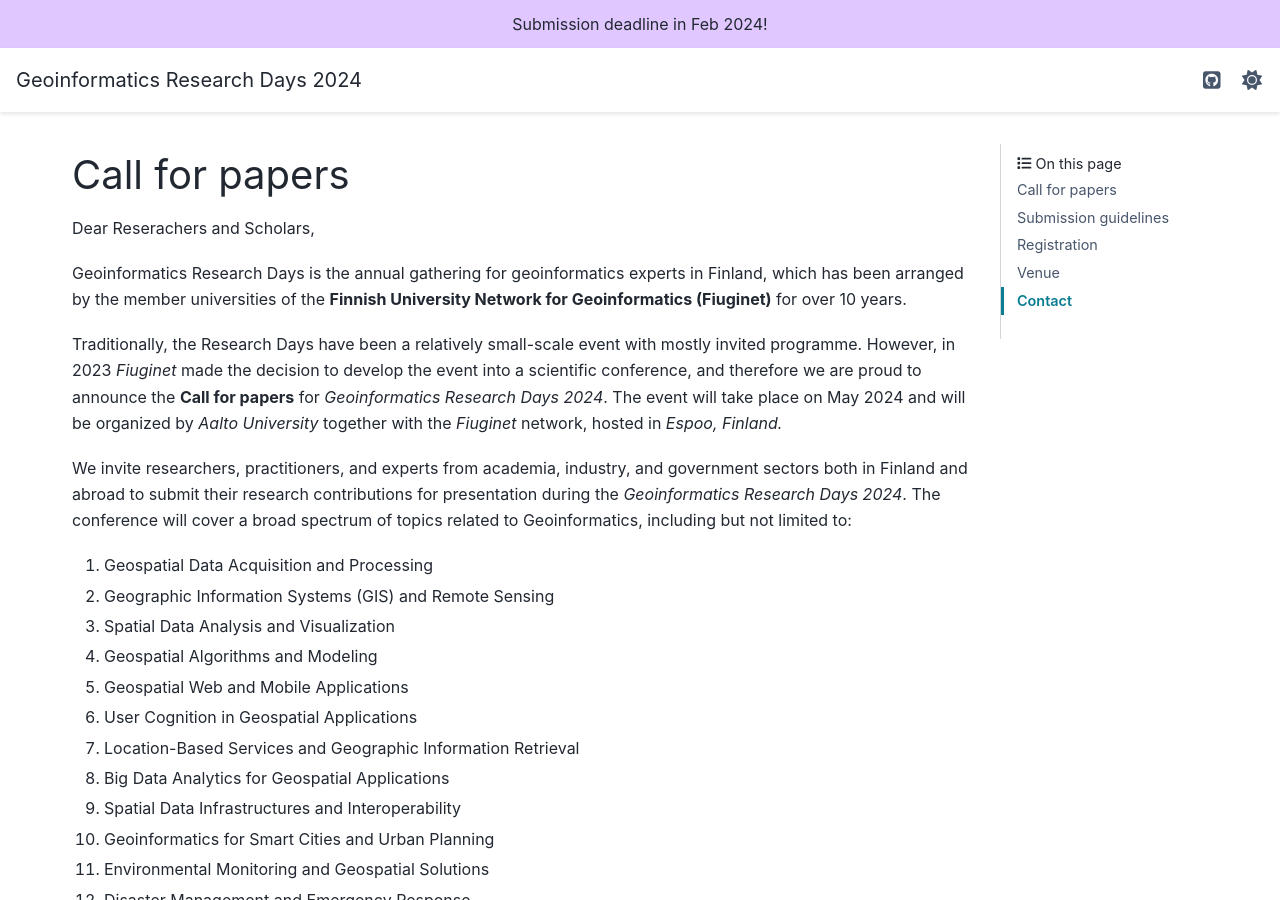
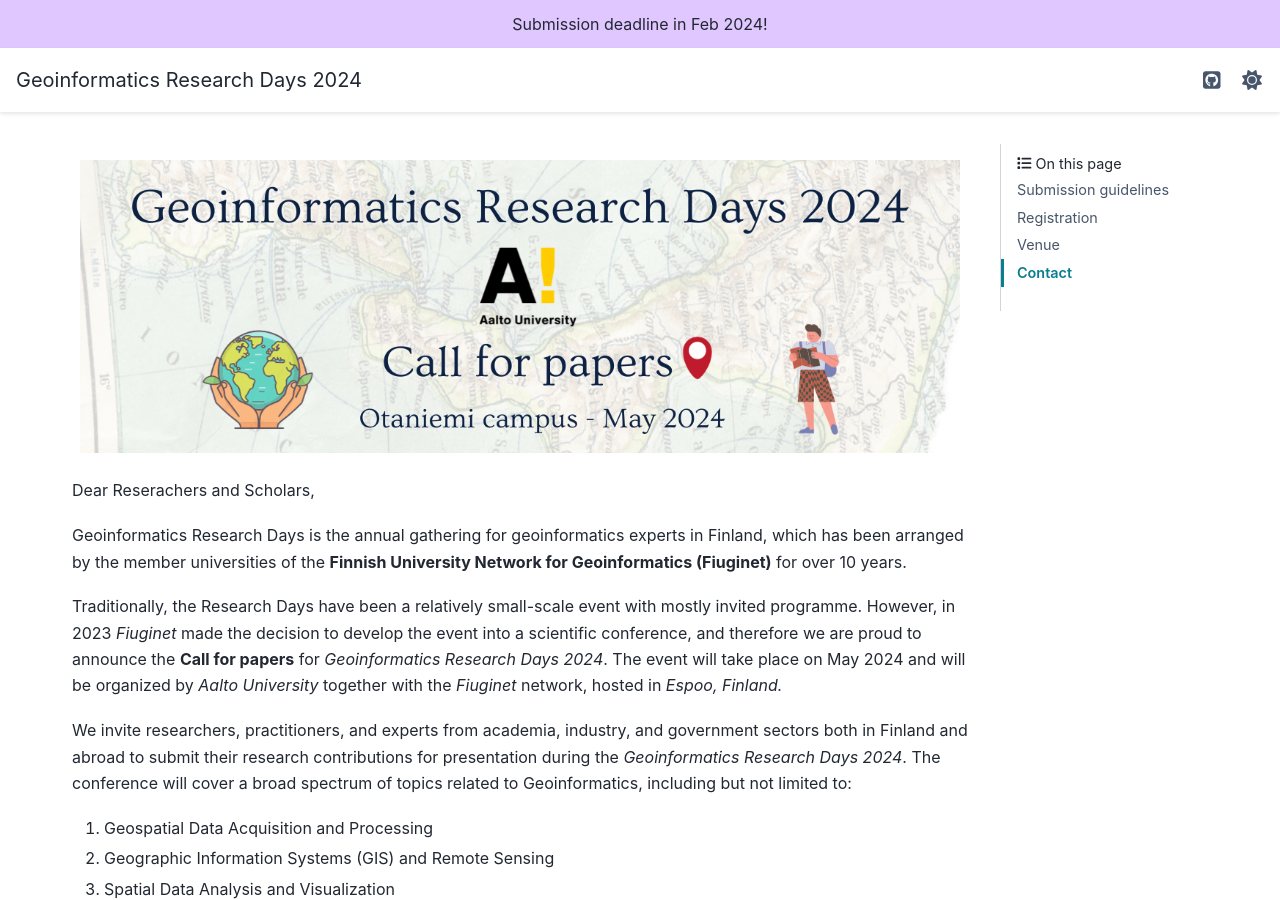
Before and after one commit to AaltoGIS/geoinformatics-days, a Sphinx documentation site: the page built from source/index.rst, in a window 1280 px wide and 900 px high. Built offline with Sphinx 7.4.7 and the PyData theme 0.15.4, drawn with Linux system fonts in a browser that asks for light colours.

Commit message:
banner test

```diff
--- a/source/index.rst
+++ b/source/index.rst
@@ -1,4 +1,4 @@
-.. .. figure:: _static/banner_logos.png
+.. figure:: _static/banner_logos.png
 
 
 
@@ -30,8 +30,6 @@
          Collaborators, read more on how to be involved and match your digital health
          and well-being information needs and opportunities with us.
 
-Call for papers
-=================
 
 Dear Reserachers and Scholars,
 
```
Also changed, not shown: source/_static/banner_logos.png (added).
